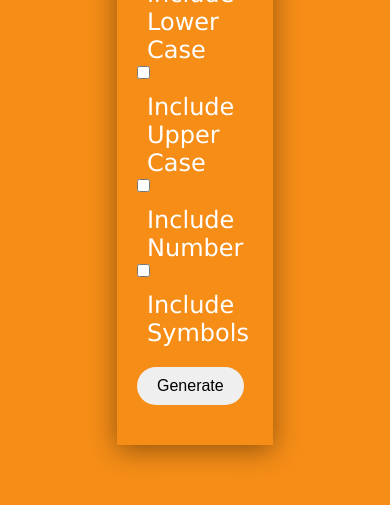
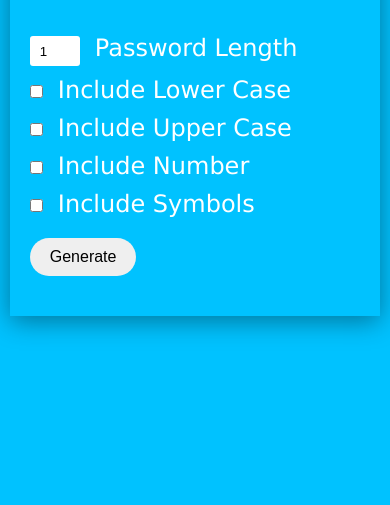
Before and after one commit to Ohiomatabn/PasswordGenerator, a plain HTML site: page index.html in a window 390 px wide. Shown: the part 339-844 px from the top of the page. Drawn offline with Linux system fonts and the light colour scheme.

Commit message:
Change the background color and remove some characters

```diff
--- a/script.js
+++ b/script.js
@@ -13,7 +13,7 @@ function generatePassword(){
   const lowerCaseChars = "abcdefghijklmnopqrstuvwxyz";
    const upperCaseChars = 'ABCDEFGHIJKLMNOPQRSTUVWXYZ';
    const numberChars = '0123456789';
-   const symbolChars = '!@#$%^&*_-?+|';
+   const symbolChars = '!@#$%^&_-';
 
    let allowedChars = '';
    let password = '';
--- a/style.css
+++ b/style.css
@@ -8,7 +8,11 @@ body{
   font-family: Verdana, Geneva, Tahoma, sans-serif;
   font-size: 16px;
   background-color: #278883;
-  background-color: #F58D17;
+  background-color: #00C2FF;
+  height: 100vh;
+  display: flex;
+  justify-content: center;
+  align-items: center;
 }
 
 .container{
@@ -58,3 +62,9 @@ button{
 #generatedPassword{
   padding: 10px 0;
 }
+
+@media(max-width: 800px){
+  .container{
+    width: 95%;
+  }
+}
```
